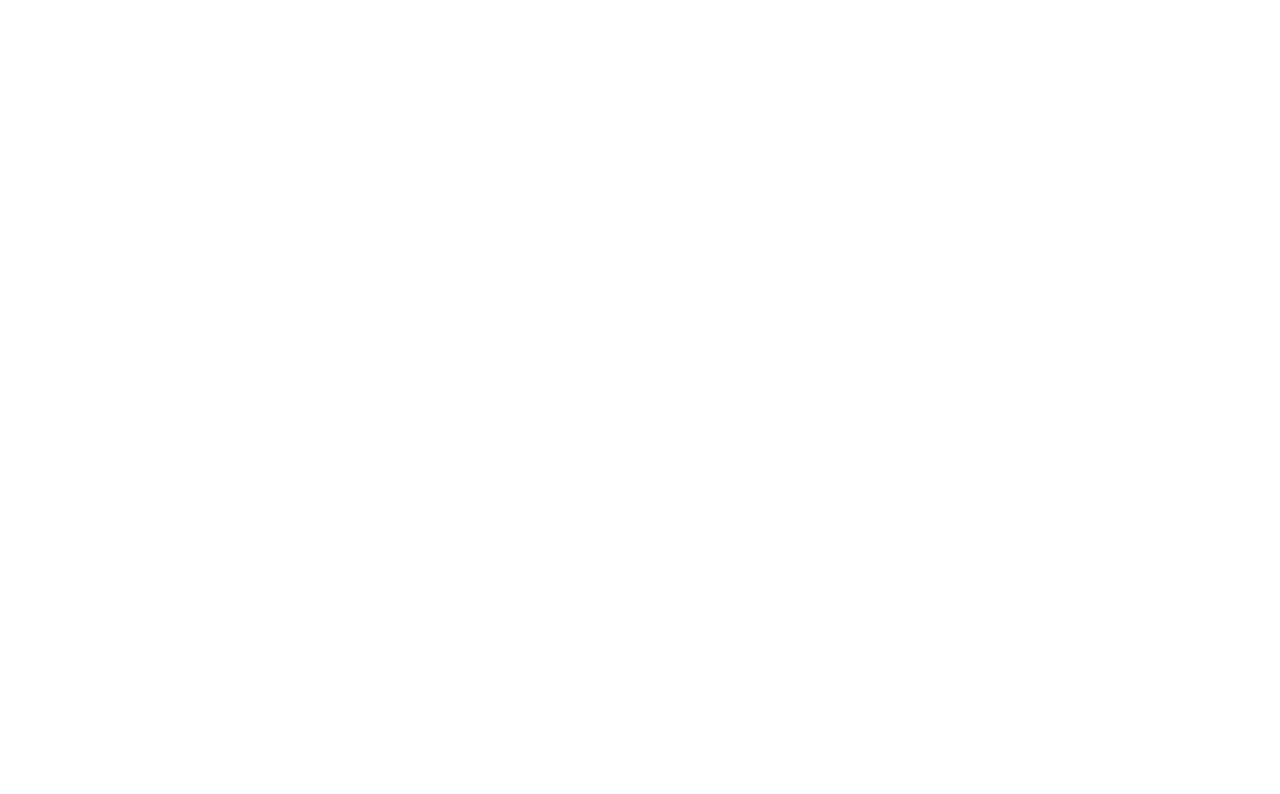
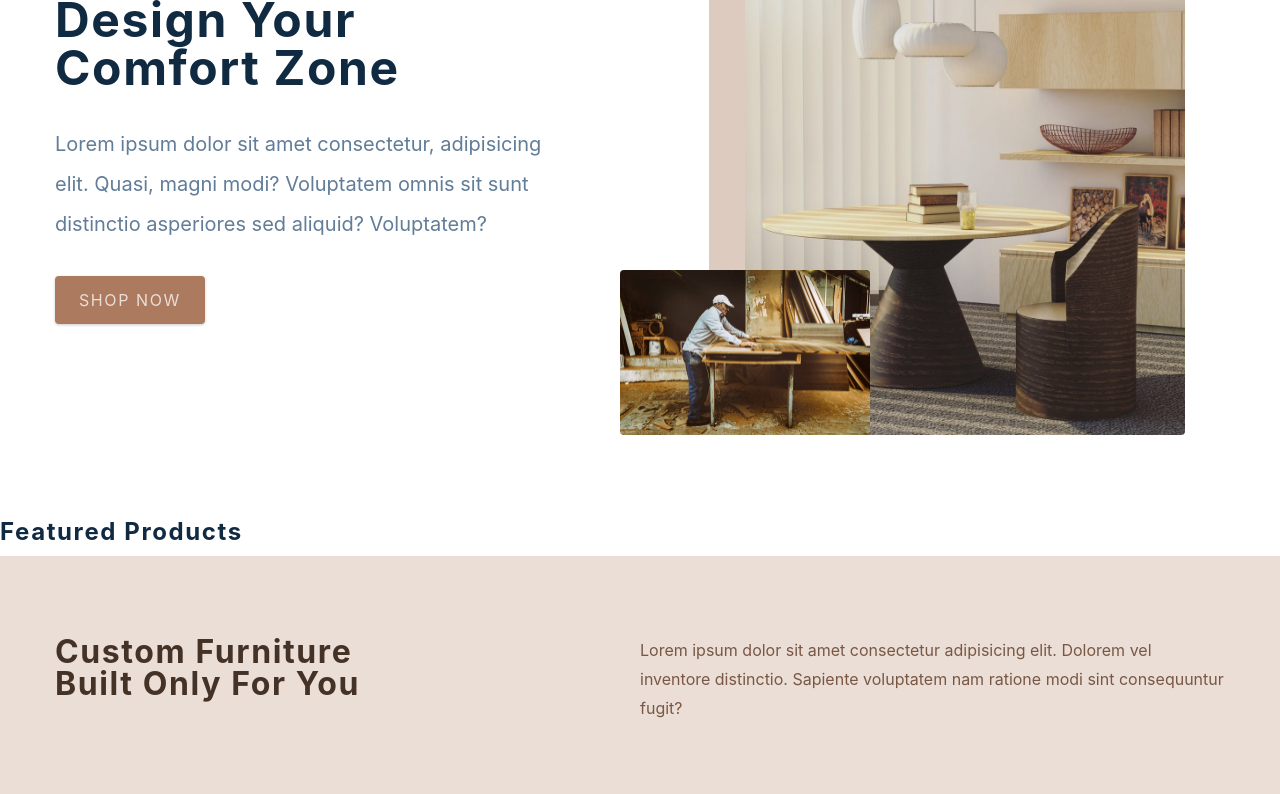
Before and after one commit to tunyanghevond/comfy-slot, a React (Create React App) app: page / in a window 1280 px wide. Shown: the part 280-1074 px from the top of the page. Before the commit the page ends 800 px from the top, so only its background shows below. Built offline with nearby package versions, Linux system fonts and the light colour scheme; the HTML template or start-up script is replaced by a standard one.

Commit message:
add home page content

```diff
--- a/src/components/Contact.js
+++ b/src/components/Contact.js
@@ -2,7 +2,31 @@
 import styled from 'styled-components'
 
 const Contact = () => {
-  return <h4>contact section</h4>
+  return (
+    <Wrapper>
+      <div className='section-center'>
+        <h3>Join our newsletter and 20% off </h3>
+        <div className='content'>
+          <p>
+            Lorem ipsum dolor sit amet consectetur adipisicing elit. Minima, a
+            aliquam cupiditate, vel ratione deserunt nihil corporis dicta fugit
+            perferendis earum assumenda. Repellat, ullam commodi. Cumque sequi
+            earum quos! Vel.
+          </p>
+          <form className='contact-form'>
+            <input
+              type='email'
+              placeholder='enter email'
+              className='form-input'
+            />
+            <button type='submit' className='submit-btn'>
+              subscribe
+            </button>
+          </form>
+        </div>
+      </div>
+    </Wrapper>
+  )
 }
 const Wrapper = styled.section`
   padding: 5rem 0;
--- a/src/components/Hero.js
+++ b/src/components/Hero.js
@@ -5,7 +5,28 @@
 import heroBcg2 from '../assets/hero-bcg-2.jpeg'
 
 const Hero = () => {
-  return <h4>hero</h4>
+  return (
+    <Wrapper className='section-center'>
+      <article>
+        <h1>
+          design your <br />
+          comfort zone
+        </h1>
+        <p>
+          Lorem ipsum dolor sit amet consectetur, adipisicing elit. Quasi, magni
+          modi? Voluptatem omnis sit sunt distinctio asperiores sed aliquid?
+          Voluptatem?
+        </p>
+        <Link to='/products' className='btn hero-btn'>
+          shop now
+        </Link>
+      </article>
+      <article className='img-container'>
+        <img src={heroBcg} alt='main-img' className='main-img' />
+        <img src={heroBcg2} alt='person working' className='accent-img' />
+      </article>
+    </Wrapper>
+  )
 }
 
 const Wrapper = styled.section`
--- a/src/components/Services.js
+++ b/src/components/Services.js
@@ -3,7 +3,35 @@
 import { services } from '../utils/constants'
 
 const Services = () => {
-  return <h4>services </h4>
+  return (
+    <Wrapper>
+      <div className='section-center'>
+        <article className='header'>
+          <h3>
+            custom furniture <br />
+            built only for you
+          </h3>
+          <p>
+            Lorem ipsum dolor sit amet consectetur adipisicing elit. Dolorem vel
+            inventore distinctio. Sapiente voluptatem nam ratione modi sint
+            consequuntur fugit?
+          </p>
+        </article>
+        <div className='services-center'>
+          {services.map((service) => {
+            const { id, icon, title, text } = service
+            return (
+              <article key={id} className='service'>
+                <span>{icon}</span>
+                <h4>{title}</h4>
+                <p>{text}</p>
+              </article>
+            )
+          })}
+        </div>
+      </div>
+    </Wrapper>
+  )
 }
 
 const Wrapper = styled.section`
--- a/src/pages/HomePage.js
+++ b/src/pages/HomePage.js
@@ -1,7 +1,14 @@
 import React from 'react'
 import { FeaturedProducts, Hero, Services, Contact } from '../components'
 const HomePage = () => {
-  return <h4>home page</h4>
+  return (
+    <main>
+      <Hero />
+      <FeaturedProducts />
+      <Services />
+      <Contact />
+    </main>
+  )
 }
 
 export default HomePage
```
